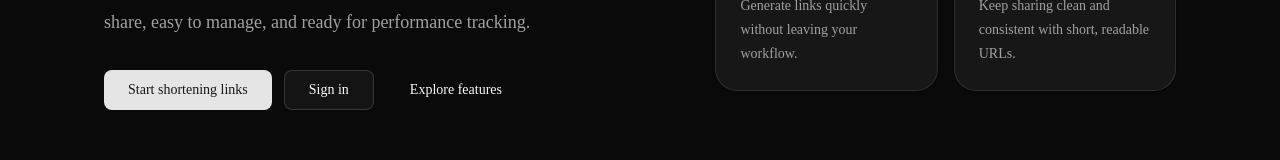
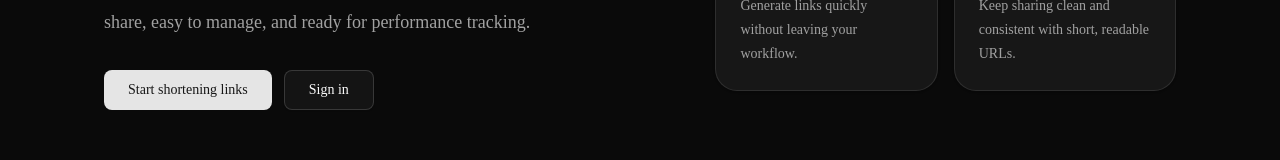
Before and after one commit to Max13500/linkshortenerproject, a Next.js app: page / in a window 1280 px wide. Shown: the part 461-621 px from the top of the page. Built offline with nearby package versions, Linux system fonts and the light colour scheme; no server answers.

Commit message:
Remove Explore features button from landing page
Co-authored-by: Max13500 <182435548+Max13500@users.noreply.github.com>

```diff
--- a/app/page.tsx
+++ b/app/page.tsx
@@ -2,8 +2,7 @@ import { SignInButton, SignUpButton } from "@clerk/nextjs";
 import { auth } from "@clerk/nextjs/server";
 import { BarChart3, Globe2, Link2, Zap } from "lucide-react";
 import { redirect } from "next/navigation";
-import { Button, buttonVariants } from "@/components/ui/button";
-import { cn } from "@/lib/utils";
+import { Button } from "@/components/ui/button";
 
 const features = [
   {
@@ -71,9 +70,6 @@ export default async function Home() {
                   Sign in
                 </Button>
               </SignInButton>
-              <a href="#features" className={cn(buttonVariants({ variant: "ghost", size: "lg" }), "px-6")}>
-                Explore features
-              </a>
             </div>
           </div>
 
```
